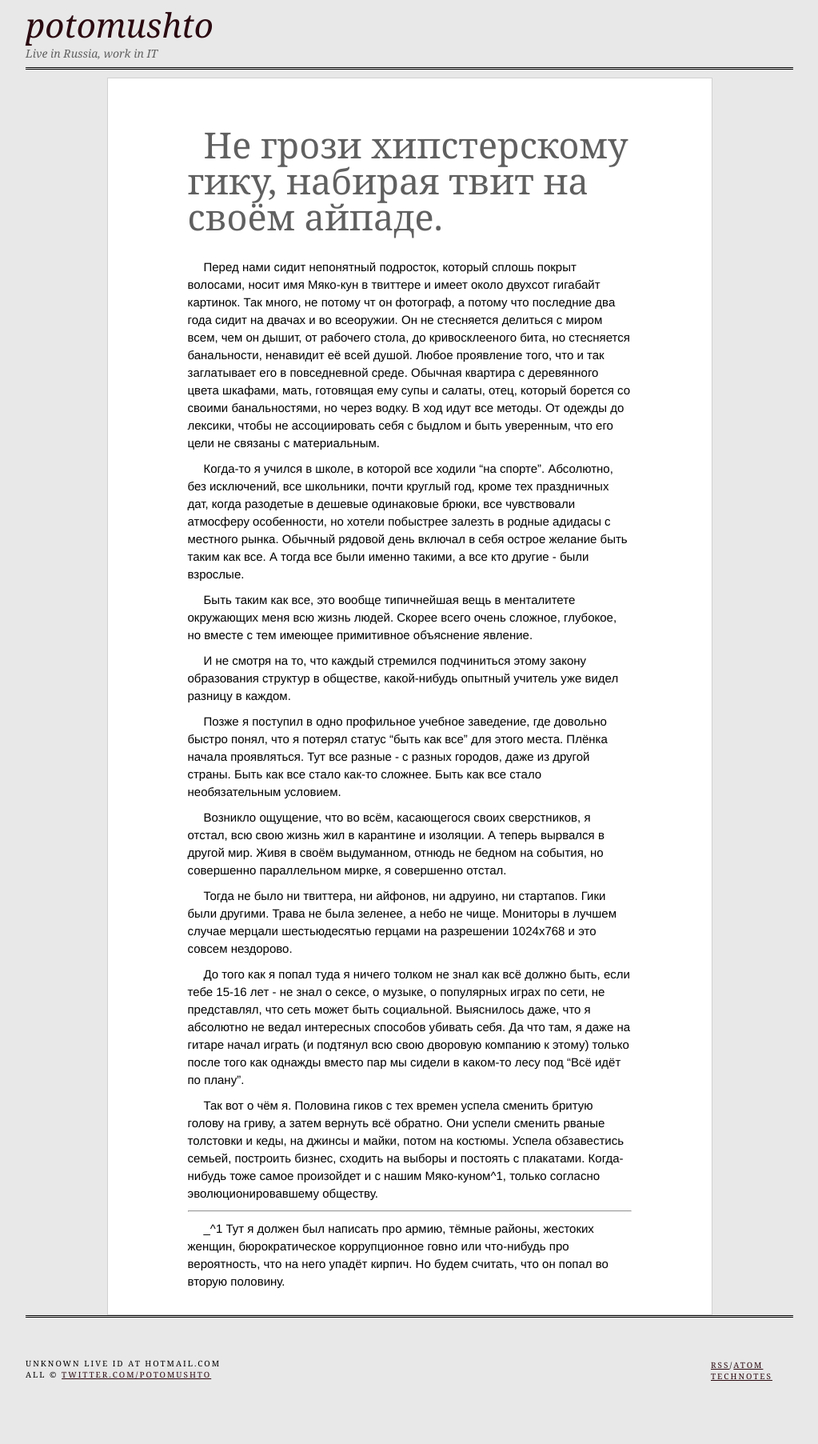
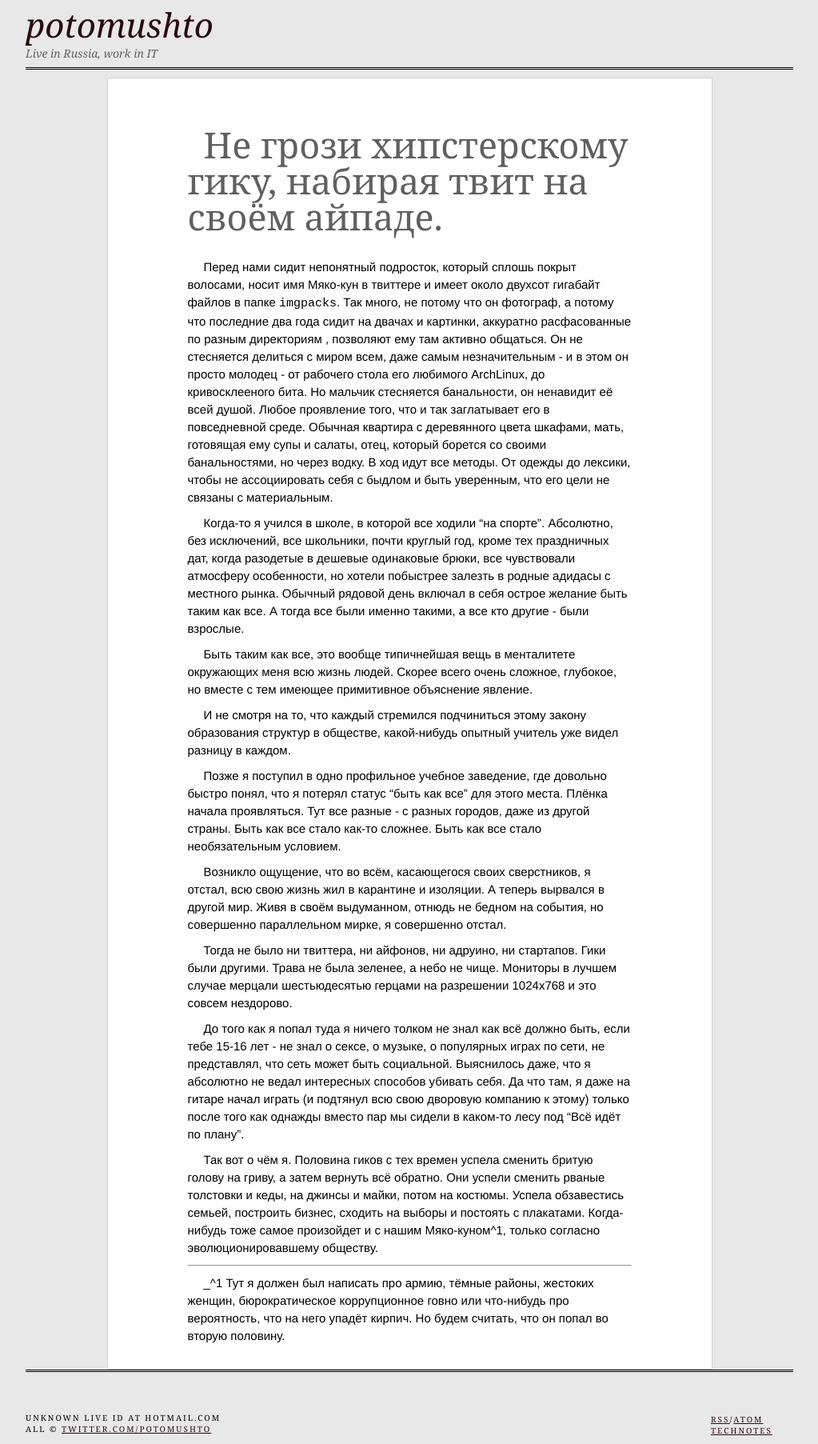
Before and after one commit to ptmt/ptmt.github.com, a Jekyll site: the page built from _posts/2012-06-04-dont-be-a-menace-to-hipsters-geek.md, in a window 1280 px wide. Shown: the whole page at 80% size, without its empty margins (128-1151 px from the left). Built offline with Jekyll 4.4.1, drawn with Linux system fonts in a browser that asks for light colours; Markdown is read by kramdown in place of the engine named in the settings; before the commit the page ends 1737 px from its top, so only the background shows below that.

Commit message:
Update master

```diff
--- a/_posts/2012-06-04-dont-be-a-menace-to-hipsters-geek.md
+++ b/_posts/2012-06-04-dont-be-a-menace-to-hipsters-geek.md
@@ -4,7 +4,7 @@ title:  Не грози хипстерскому гику, набирая тви
 ---
 # {{ page.title }}
 
-Перед нами сидит непонятный подросток, который сплошь покрыт волосами, носит имя Мяко-кун в твиттере и имеет около двухсот гигабайт картинок. Так много, не потому чт он фотограф, а потому что последние два года сидит на двачах и во всеоружии. Он не стесняется делиться с миром всем, чем он дышит, от рабочего стола, до кривосклееного бита, но стесняется банальности, ненавидит её всей душой. Любое проявление того, что и так заглатывает его в повседневной среде. Обычная квартира с деревянного цвета шкафами, мать, готовящая ему супы и салаты, отец, который борется со своими банальностями, но через водку.
+Перед нами сидит непонятный подросток, который сплошь покрыт волосами, носит имя Мяко-кун в твиттере и имеет около двухсот гигабайт файлов в папке `imgpacks`. Так много, не потому что он фотограф, а потому что последние два года сидит на двачах и картинки, аккуратно расфасованные по разным директориям , позволяют ему там активно общаться. Он не стесняется делиться с миром всем, даже самым незначительным - и в этом он просто молодец - от рабочего стола его любимого ArchLinux, до кривосклееного бита. Но мальчик стесняется банальности, он ненавидит её всей душой. Любое проявление того, что и так заглатывает его в повседневной среде. Обычная квартира с деревянного цвета шкафами, мать, готовящая ему супы и салаты, отец, который борется со своими банальностями, но через водку.
 В ход идут все методы. От одежды до лексики, чтобы не ассоциировать себя с быдлом и быть уверенным, что его цели не связаны с материальным.
 
 
```
